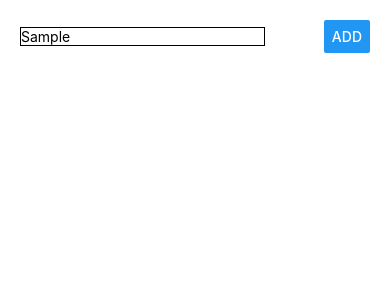
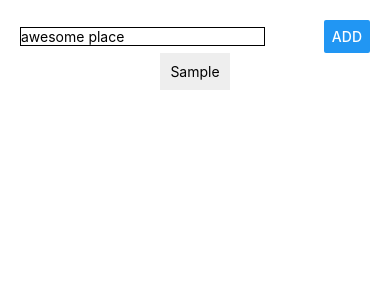
Before and after one commit to satispande/reactnative, a React Native app in the folder secondProject/: screen / in a window 390 px wide. Both pictures are taken after typing "Sample" into the empty fields and a click on the button "ADD". Shown: the top 300 px of the page. Built offline with nearby package versions, Linux system fonts and the light colour scheme.

Commit message:
first component,migrated the list making logic to another component.

```diff
--- a/secondProject/App.js
+++ b/secondProject/App.js
@@ -1,10 +1,12 @@
 import React from 'react';
 import { StyleSheet, Text, View,TextInput,Button } from 'react-native';
+import ListItem from './src/component/ListItem/ListItem';
 
 export default class App extends React.Component {
 
   state={
-    placeName:''
+    placeName:'',
+    places:[]
   }
 
   placeNameChangeHandler= val =>{
@@ -12,7 +14,29 @@
       placeName:val
     })
   }
+
+  placeSubmitHandler =()=>{
+    if(this.state.placeName.trim()===""){
+      return;
+    }
+    this.setState(
+      prevState => {
+        return {
+          places:prevState.places.concat(prevState.placeName)
+        }
+      }
+    );
+    this.setState({
+      placeName:''
+    })
+
+  }
   render() {
+    const placesOutput=this.state.places.map(
+      (place,i)=>(
+        <ListItem key={i} newPlace={place} />
+      )
+    );
     return (
       <View style={styles.container}>
         <View style={styles.inputStyle}>
@@ -22,7 +46,10 @@
             value={this.state.placeName}
             onChangeText={this.placeNameChangeHandler}
           />
-          <Button title="Add" style={styles.placeButton}/>
+          <Button title="Add" style={styles.placeButton} onPress={this.placeSubmitHandler}/>
+        </View>
+        <View>
+          {placesOutput}
         </View>
       </View>
 
--- /dev/null
+++ b/secondProject/src/component/ListItem/ListItem.js
@@ -0,0 +1,18 @@
+import React from 'react';
+import {View,Text,StyleSheet} from 'react-native';
+
+const listItem=(props) => (
+    <View style={styles.listItem}>
+        <Text>{props.newPlace}</Text>
+    </View>
+);
+
+const styles= StyleSheet.create({
+    listItem:{
+        width:"100%",
+        padding:10,
+        backgroundColor: "#eee"
+    }
+});
+
+export default listItem;
```
